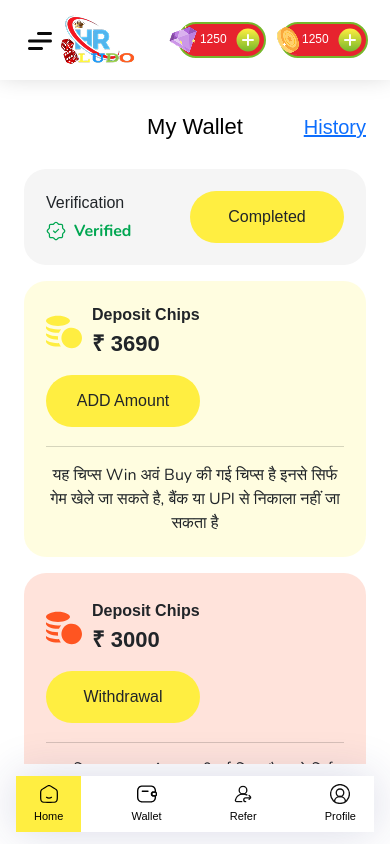
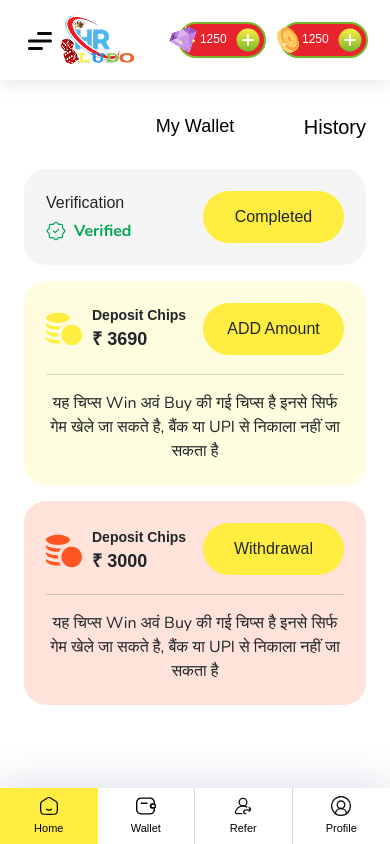
Before and after one commit to kapilNimiwal80/ludo, a React (Vite) app: page /my-wallet in a window 390 px wide. Built offline with nearby package versions, Linux system fonts and the light colour scheme; a web font is replaced by a local one.

Commit message:
update styles in CSS files

```diff
--- a/src/App.css
+++ b/src/App.css
@@ -1156,6 +1156,8 @@ h6 {
   margin-bottom: 0;
   text-align: center;
   font-size: 20px;
+  color: #000;
+text-decoration: none;
 }
 
 .wallet-header>* {
@@ -1263,3 +1265,10 @@ h6 {
 .chat-btn:hover {
   background: #48B6E1;
 }
+
+.bottom-nav > *{
+  flex: 1 1 calc(100% / 4);
+}
+.bottom-nav > *:not(:last-child , .nav-item.active){
+border-right: 1px solid rgb(0 0 0 / 16%);
+}
--- a/src/responsive.css
+++ b/src/responsive.css
@@ -86,7 +86,7 @@
   }
 
   .BottomSection {
-    padding: 0 16px;
+    padding: 0 0;
   }
 
   .game-cards {
@@ -150,7 +150,7 @@
   .BottomSection {
     background: #fff;
     position: fixed;
-    bottom: 12px;
+    bottom: 0;
     width: 100%;
     padding-top: 12px;
   }
@@ -171,6 +171,30 @@
   .game-cards-inner {
     width: 100%;
   }
+  .kyc-section .kyc-btn {
+    max-width: 141px;
+}
+.profile-card-value>* {
+  font-size: 14px;
+}
+.kyc-card-amount {
+  font-size: 18px;
+}
+.wallet-header>*:nth-child(2) {
+  font-size: 18px;
+}
+.addAmount .chips-info {
+  text-align: center;
+}
+.card-label {
+  font-size: 14px;
+}
+.card-value {
+  font-size: 14px;
+}
+.page-title {
+  font-size: 20px;
+}
 }
 
 
```
